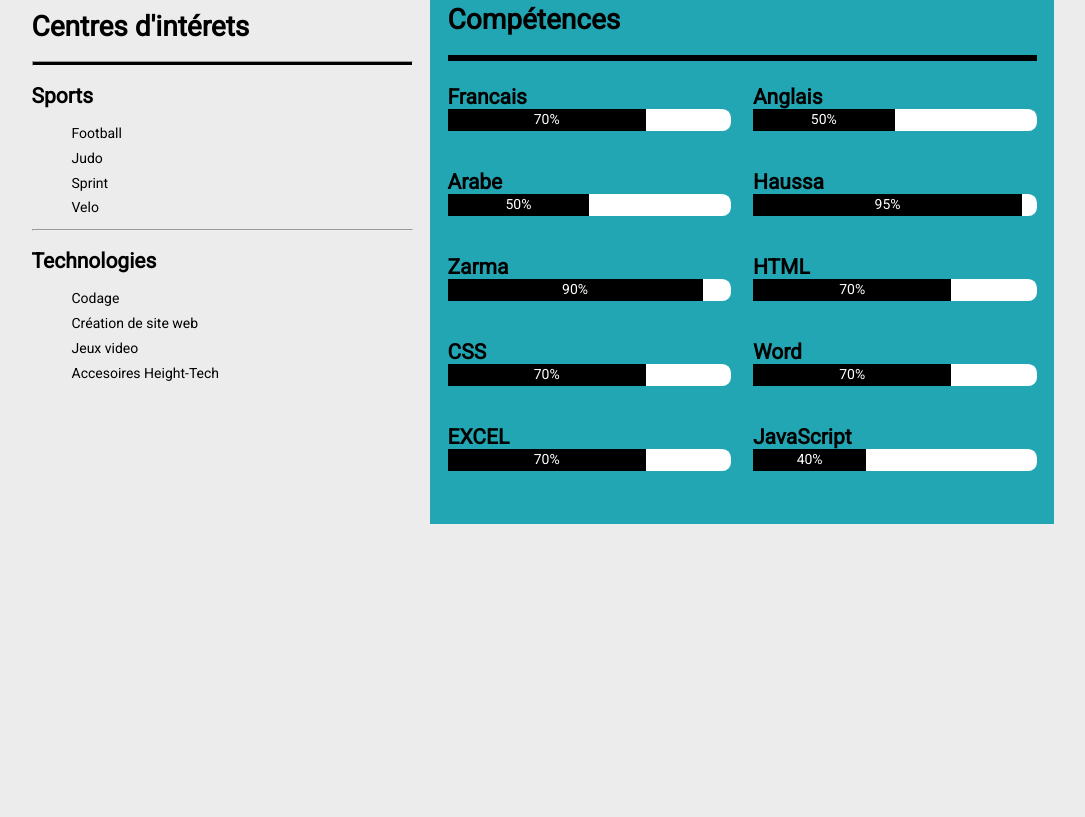
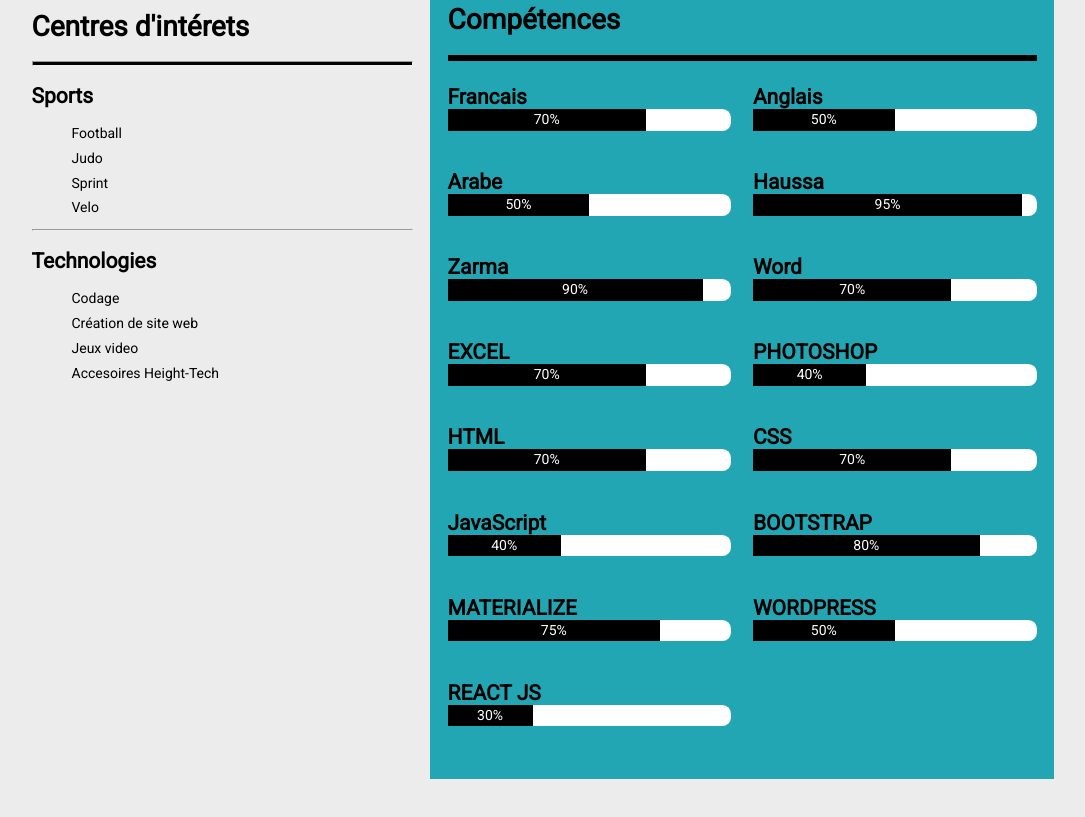
Before and after one commit to Aztaro97/Projet_CV, a plain HTML site: page index.html in a window 1280 px wide. Shown: the part 912-1729 px from the top of the page, without its empty margins (66-1151 px from the left). Before the commit the page ends 1596 px from the top, so only its background shows below. Drawn offline with Linux system fonts and the light colour scheme.

Commit message:
add new competence

```diff
--- a/index.html
+++ b/index.html
@@ -34,7 +34,7 @@
                 <ul style="display: flex;padding-left: 0;">
                     <li class="social"><a class="social_link" href="https://www.facebook.com/Aztaro97" target="_blank"><i class="fab fa-facebook-square"></i></a></li>
                     <li class="social"><a class="social_link" href="https://twitter.com/AzizTaro" target="_blank"><i class="fab fa-twitter"></i></a></li>
-                    <li class="social"><a class="social_link" href=""><i class="fab fa-linkedin" target="_blank"></i></a></li>
+                    <li class="social"><a class="social_link" href="https://www.linkedin.com/in/taro-abdoul-aziz-1340621a1"><i class="fab fa-linkedin" target="_blank"></i></a></li>
                     <li class="social"><a class="social_link" href="https://github.com/Aztaro97" target="_blank"><i class="fab fa-github"></i></a></li>
                 </ul>
             </div>
@@ -159,6 +159,24 @@
                         </div>
                     </div>
                     <div class="competence_s1">
+                        <h2>Word</h2>
+                        <div class="progress">
+                            <div class="progressbar" style="width: 70%">70%</div>
+                        </div>
+                    </div>
+                    <div class="competence_s1">
+                        <h2>EXCEL</h1>
+                        <div class="progress">
+                            <div class="progressbar" style="width: 70%">70%</div>
+                        </div>
+                    </div>
+                    <div class="competence_s1">
+                        <h2>PHOTOSHOP</h1>
+                        <div class="progress">
+                            <div class="progressbar" style="width: 40%;">40%</div>
+                        </div>
+                    </div>
+                    <div class="competence_s1">
                         <h2>HTML</h1>
                         <div class="progress">
                             <div class="progressbar" style="width: 70%;">70%</div>
@@ -171,21 +189,33 @@
                         </div>
                     </div>
                     <div class="competence_s1">
-                        <h2>Word</h2>
+                        <h2>JavaScript</h2>
                         <div class="progress">
-                            <div class="progressbar" style="width: 70%">70%</div>
+                            <div class="progressbar" style="width: 40%">40%</div>
                         </div>
                     </div>
                     <div class="competence_s1">
-                        <h2>EXCEL</h1>
+                        <h2>BOOTSTRAP</h1>
                         <div class="progress">
-                            <div class="progressbar" style="width: 70%">70%</div>
+                            <div class="progressbar" style="width: 80%">80%</div>
                         </div>
                     </div>
                     <div class="competence_s1">
-                        <h2>JavaScript</h2>
+                        <h2>MATERIALIZE</h2>
                         <div class="progress">
-                            <div class="progressbar" style="width: 40%">40%</div>
+                            <div class="progressbar" style="width: 75%">75%</div>
+                        </div>
+                    </div>
+                    <div class="competence_s1">
+                        <h2>WORDPRESS</h1>
+                        <div class="progress">
+                            <div class="progressbar" style="width: 50%">50%</div>
+                        </div>
+                    </div>
+                    <div class="competence_s1">
+                        <h2>REACT JS</h1>
+                        <div class="progress">
+                            <div class="progressbar" style="width: 30%;">30%</div>
                         </div>
                     </div>
                 </div>
```
